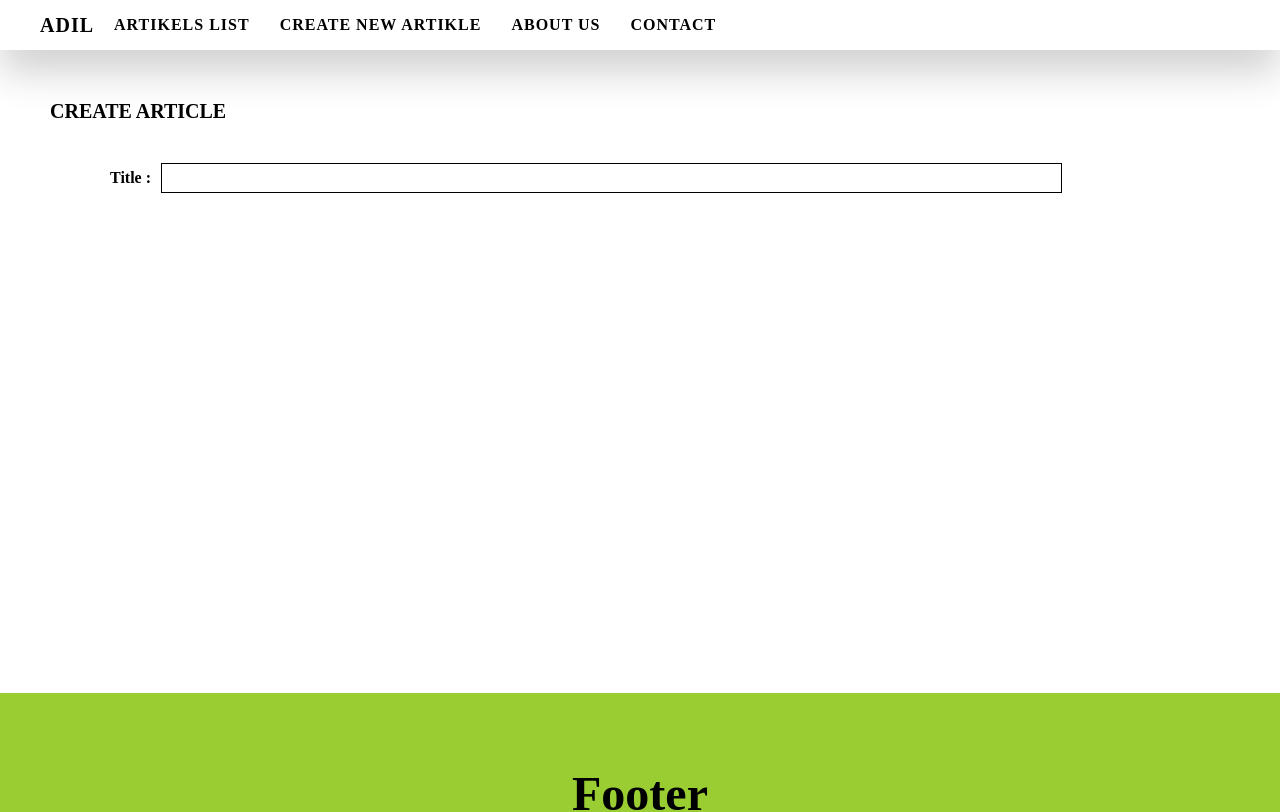
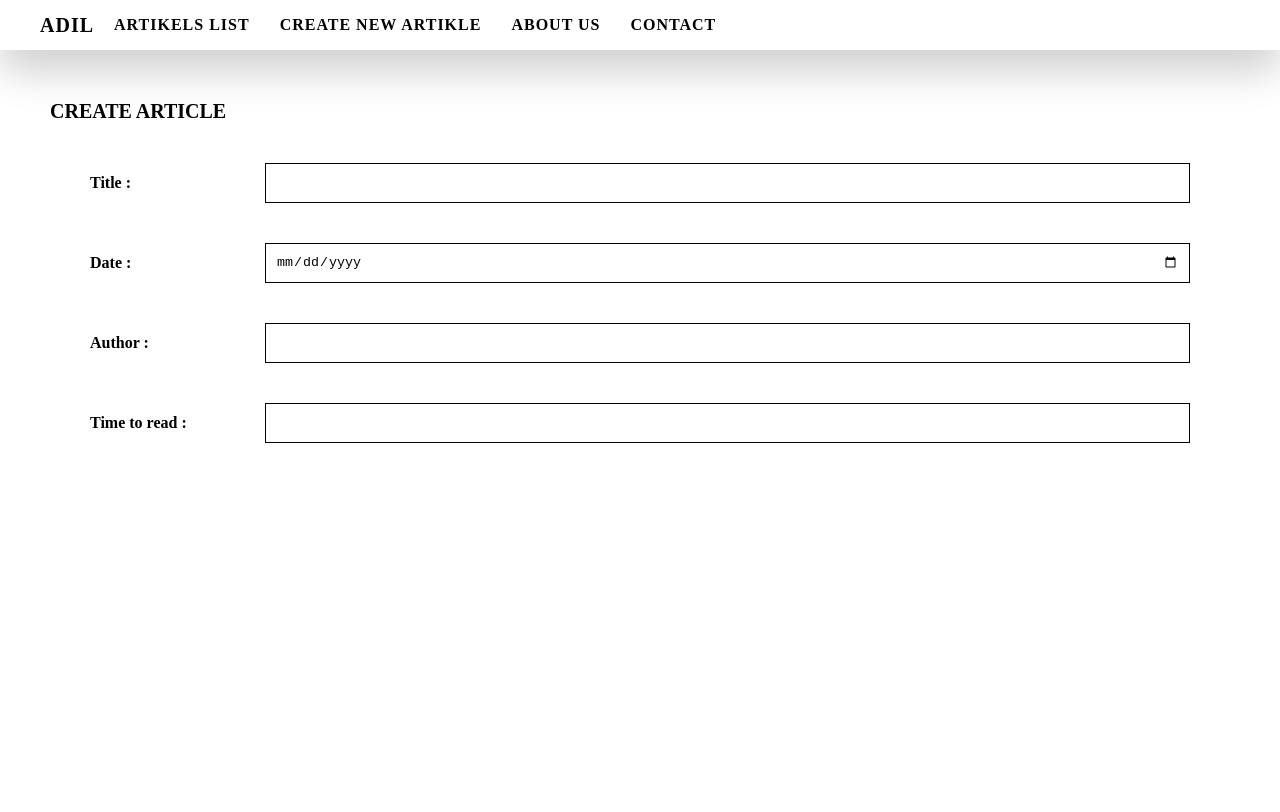
Before and after one commit to adilabde/react-project-artikel-website, a React (Create React App) app: page /create_article in a window 1280 px wide. Shown: the top 812 px of the page. Built offline with nearby package versions, Linux system fonts and the light colour scheme.

Commit message:
create-form

```diff
--- a/src/component/CreateArticle.jsx
+++ b/src/component/CreateArticle.jsx
@@ -3,18 +3,41 @@ import Footer from "./Footer";
 import Navbar from "./Navbar";
 
 export default function CreateArticle() {
-  const [articleTitle, setArticleTitle] = useState("");
+  const [article, setArticle] = useState({
+    title: "",
+    date: "",
+  });
+
+
+
+
 
   const handleChangeArticle = (e) => {
-    setArticleTitle(e.target.value);
-    console.log(e.target.value);
+    setArticle({...article, [e.target.name]:e.target.value})
+
+    // switch (e.target.name) {
+    //   case "title":
+    //     setArticle({...article, title: e.target.value });
+    //     break;
+    //   case "date":
+    //     setArticle({...article, date: e.target.value });
+    //     break;
+
+    //   default:
+    //     // console.log(e.target.value);
+    //     break;
+    // }
   };
+  console.log(article.date,article.title);
   return (
     <div>
       <Navbar />
       <div className="create_article">
         <h1 className="create_article-title">Create Article</h1>
-        <InputData handleChangeArticle={handleChangeArticle} name={"Title"} />
+        <InputData handleChangeArticle={handleChangeArticle} name={"title"} />
+        <InputData handleChangeArticle={handleChangeArticle} name={"date"} />
+        <InputData handleChangeArticle={handleChangeArticle} name={"author"} />
+        <InputData handleChangeArticle={handleChangeArticle} name={"time to read"} />
       </div>
 
       <Footer />
@@ -22,13 +45,16 @@ export default function CreateArticle() {
   );
 }
 
-function InputData(props) {
+function InputData({ name, handleChangeArticle }) {
   return (
     <div className="input__content">
-      <label className="input__content-label">{props.name} : </label>
+      <label className="input__content-label">
+        {`${name.slice(0, 1).toUpperCase() + name.slice(1)}`} :{" "}
+      </label>
       <input
-        onChange={props.handleChangeArticle}
-        type="text"
+        name={name}
+        onChange={handleChangeArticle}
+        type={name==='date'?'date':'text'}
         className="input__content-input"
       />
     </div>
--- a/src/css/style.css
+++ b/src/css/style.css
@@ -224,19 +224,22 @@ html {
   background-image: linear-gradient(to right top, red, green); }
 
 .input__content {
-  margin: 2rem 6rem;
+  margin: 2rem 4rem;
   display: flex;
   align-items: center;
   font-size: 1.4rem; }
   .input__content-label {
     margin-right: 1rem;
     font-weight: 700;
-    font-size: 1.6rem; }
+    font-size: 1.6rem;
+    flex: 0 0 15%;
+    margin-bottom: 2rem; }
   .input__content-input {
-    width: 85%;
-    height: 3rem;
+    height: 4rem;
     background-color: #fff;
     border: 1px solid black;
-    padding: 1rem; }
+    padding: 1rem;
+    flex: 1;
+    margin-bottom: 2rem; }
     .input__content-input:focus {
       outline: none; }
```
